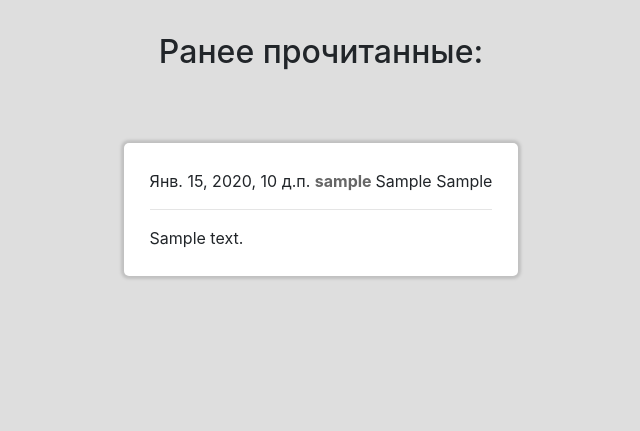
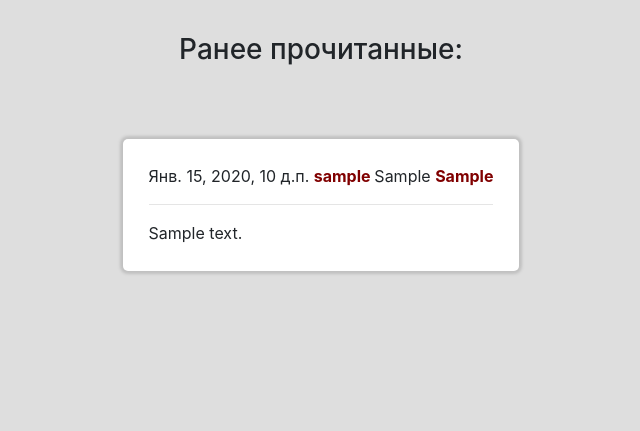
Before and after one commit to Husky022/intergalactic, a Django app: page /auth/notifications/ in a window 1280 px wide. Shown: the part 122-553 px from the top of the page, without its empty margins (319-959 px from the left). Run offline with Django 3.2, Linux system fonts and the light colour scheme; a user stored in the database is signed in; tables that the repository leaves empty hold one stand-in row (values such as "Sample post"); some libraries are stand-ins or nearby versions.

Commit message:
Небольшие правки с версткой

```diff
--- a/authapp/templates/authapp/notifications.html
+++ b/authapp/templates/authapp/notifications.html
@@ -4,11 +4,11 @@
 {% block title %}{{ title|title }}{% endblock %}
 {% block content %}
     {% if not notifications_not_read and not notifications_read %}
-        <p class="display-heading text-center red">Уведомлений пока что нет...</p>
+        <h3 class="display-heading text-center">Уведомлений пока что нет...</h3>
     {% else %}
         <div class="article-box">
             {% if notifications_not_read %}
-                <h2>Новые уведомления: </h2>
+                <h3>Новые уведомления: </h3>
                 {% for item in notifications_not_read %}
                     <div class="block-article">
                             {{ item.add_datetime }}
@@ -32,7 +32,7 @@
             {% endif %}
             <hr>
             {% if notifications_read %}
-                <h2>Ранее прочитанные: </h2>
+                <h3>Ранее прочитанные: </h3>
                 {% for item in notifications_read %}
                     <div class="block-article">
                             {{ item.add_datetime }}
@@ -42,7 +42,11 @@
                                 </span>
                             </a>
                             {{ item.action }}
-                            {{ item.target }}
+                            <a href="{% url 'article_page' item.pk %}">
+                                <span class="font-weight-bold">
+                                    {{ item.target }}
+                                </span>
+                            </a>
                             {% if item.text %}
                                 <hr>
                                 {{ item.text }}
--- a/static/css/style.css
+++ b/static/css/style.css
@@ -93,7 +93,7 @@ footer{
 
 a {
     text-decoration: none !important;
-    color: #666666;
+    color: maroon;
 }
 
 .a_link_article {
```
